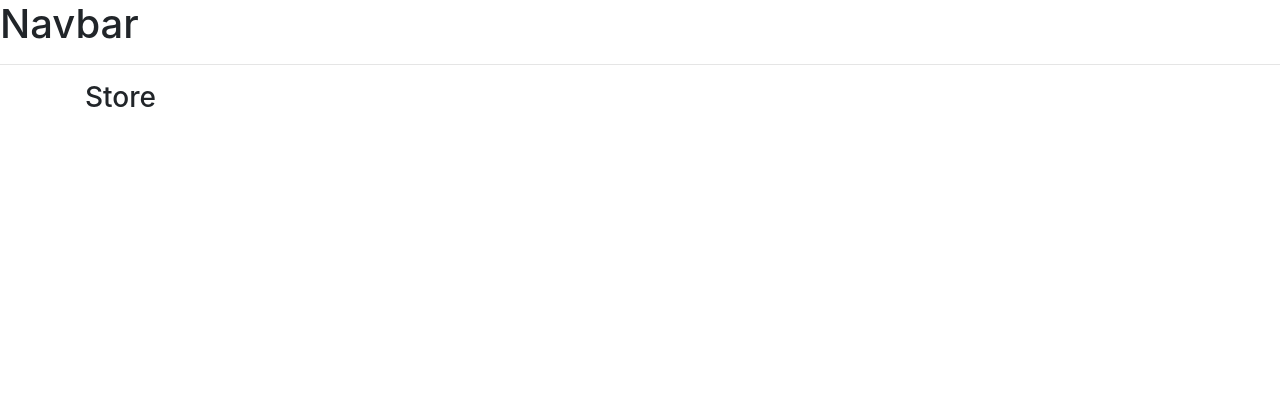
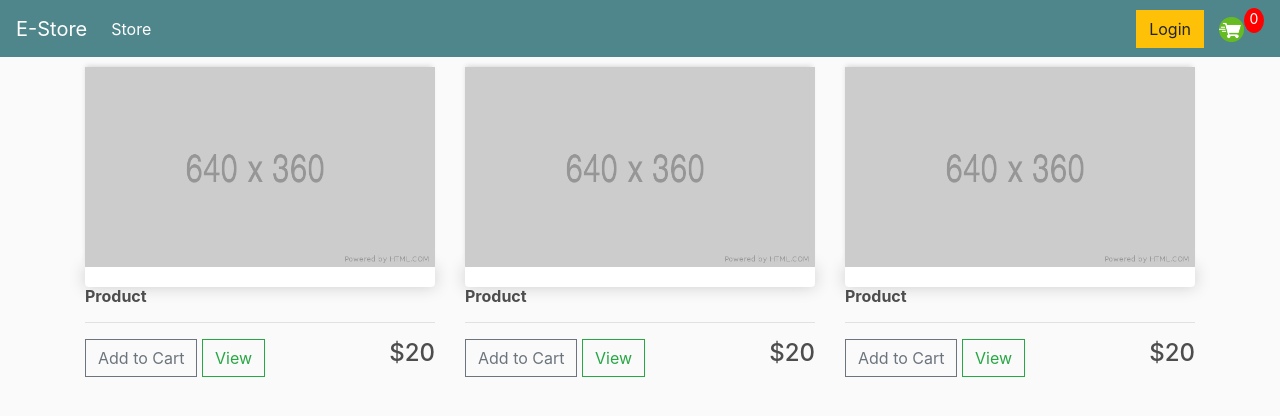
Before and after one commit to DaemonStark/E-Store, a Django app: page / in a window 1280 px wide. Shown: the top 416 px of the page. Run offline with Django 3.2, Linux system fonts and the light colour scheme; some libraries are stand-ins or nearby versions.

Commit message:
Arranging main.html

```diff
--- a/ecommerce/settings.py
+++ b/ecommerce/settings.py
@@ -120,6 +120,9 @@ USE_TZ = True
 
 STATIC_URL = '/static/'
 
+STATIC_ROOT = os.path.join(BASE_DIR, '/')
+
+
 STATICFILES_DIRS = [
-    os.path.join(BASE_DIR, 'static')
+    os.path.join(BASE_DIR, 'static/')
 ]
--- a/static/css/main.css
+++ b/static/css/main.css
@@ -0,0 +1,99 @@
+body{
+	background-color: hsl(0, 0%, 98%);
+}
+
+h1,h2,h3,h4,h5,h6{
+	color:hsl(0, 0%, 30%);
+}
+
+.box-element{
+	box-shadow:hsl(0, 0%, 80%) 0 0 16px;
+	background-color: #fff;
+	border-radius: 4px;
+	padding: 10px;
+}
+
+.thumbnail{
+	width: 100%;
+	height: 200px;
+	-webkit-box-shadow: -1px -3px 5px -2px rgba(214,214,214,1);
+    -moz-box-shadow: -1px -3px 5px -2px rgba(214,214,214,1);
+    box-shadow: -1px -3px 5px -2px rgba(214,214,214,1);
+}
+
+.product{
+	border-radius: 0 0 4px 4px;
+}
+
+.bg-dark{
+	background-color: #4f868c!important;
+}
+
+#cart-icon{
+	width:25px;
+	display: inline-block;
+	margin-left: 15px;
+}
+
+#cart-total{
+	display: block;
+	text-align: center;
+	color:#fff;
+	background-color: red;
+	width: 20px;
+	height: 25px;
+	border-radius: 50%;
+	font-size: 14px;
+}
+
+.col-lg-4, .col-lg-6, .col-lg-8, .col-lg-12{
+	margin-top: 10px;
+}
+
+.btn{
+	border-radius: 0;
+}
+
+.row-image{
+	width: 100px;
+}
+
+.form-field{
+	width:250px;
+	display: inline-block;
+	padding: 5px;
+}
+
+.cart-row{
+	display: flex;
+    align-items: flex-stretch;
+    padding-bottom: 10px;
+    margin-bottom: 10px;
+    border-bottom: 1px solid #ececec;
+
+}
+
+.quantity{
+	display: inline-block;
+	font-weight: 700;
+	padding-right:10px;
+
+
+}
+
+.chg-quantity{
+	width: 12px;
+	cursor: pointer;
+	display: block;
+	margin-top: 5px;
+	transition:.1s;
+}
+
+.chg-quantity:hover{
+	opacity: .6;
+}
+
+
+.hidden{
+	display: none!important;
+}
--- a/store/templates/store/cart.html
+++ b/store/templates/store/cart.html
@@ -1,5 +1,7 @@
 {% extends 'store/main.html' %}
 {% load static %}
 {% block content %}
+
     <h3>Cart</h3>
+
 {% endblock content %}
--- a/store/templates/store/main.html
+++ b/store/templates/store/main.html
@@ -4,15 +4,40 @@
 <head>
     <meta charset="UTF-8">
     <title>E-Store</title>
-    <link rel="stylesheet" href="{% static 'https://stackpath.bootstrapcdn.com/bootstrap/4.4.1/css/bootstrap.min.css' %}" integrity="sha384-Vkoo8x4CGsO3+Hhxv8T/Q5PaXtkKtu6ug5TOeNV6gBiFeWPGFN9MuhOf23Q9Ifjh" crossorigin="anonymous">
+    <link rel="stylesheet" href="https://stackpath.bootstrapcdn.com/bootstrap/4.4.1/css/bootstrap.min.css" integrity="sha384-Vkoo8x4CGsO3+Hhxv8T/Q5PaXtkKtu6ug5TOeNV6gBiFeWPGFN9MuhOf23Q9Ifjh" crossorigin="anonymous">
 
     <link rel="stylesheet" type="text/css" href="{% static 'css/main.css' %}">
     <meta name="viewport" content="width=device-width, initial-scale=1, maximum-scale=1,minimum-scale=1">
 
 </head>
 <body>
-    <h1>Navbar</h1>
-    <hr>
+    <nav class="navbar navbar-expand-lg navbar-dark bg-dark">
+	  <a class="navbar-brand" href="{% url 'store' %}">E-Store</a>
+	  <button class="navbar-toggler" type="button" data-toggle="collapse" data-target="#navbarSupportedContent" aria-controls="navbarSupportedContent" aria-expanded="false" aria-label="Toggle navigation">
+	    <span class="navbar-toggler-icon"></span>
+	  </button>
+
+	  <div class="collapse navbar-collapse" id="navbarSupportedContent">
+	    <ul class="navbar-nav mr-auto">
+	      <li class="nav-item active">
+	        <a class="nav-link" href="{% url 'store' %}">Store<span class="sr-only">(current)</span></a>
+	      </li>
+
+	    </ul>
+	    <div class="form-inline my-2 my-lg-0">
+	     	<a href="#"class="btn btn-warning">Login</a>
+
+	     	<a href="{% url 'cart' %}">
+	    		<img  id="cart-icon" src="{% static 'images/cart.png' %}">
+	    	</a>
+	    	<p id="cart-total">0</p>
+
+	    </div>
+	  </div>
+	</nav>
+
+
+
     <div class="container">
         {% block content %}
 
@@ -20,10 +45,10 @@
 
     </div>
 
-	<script src="{% static 'https://code.jquery.com/jquery-3.4.1.slim.min.js' %}" integrity="sha384-J6qa4849blE2+poT4WnyKhv5vZF5SrPo0iEjwBvKU7imGFAV0wwj1yYfoRSJoZ+n" crossorigin="anonymous"></script>
+	<script src="https://code.jquery.com/jquery-3.4.1.slim.min.js" integrity="sha384-J6qa4849blE2+poT4WnyKhv5vZF5SrPo0iEjwBvKU7imGFAV0wwj1yYfoRSJoZ+n" crossorigin="anonymous"></script>
 
-	<script src="{% static 'https://cdn.jsdelivr.net/npm/popper.js@1.16.0/dist/umd/popper.min.js' %}" integrity="sha384-Q6E9RHvbIyZFJoft+2mJbHaEWldlvI9IOYy5n3zV9zzTtmI3UksdQRVvoxMfooAo" crossorigin="anonymous"></script>
+	<script src="https://cdn.jsdelivr.net/npm/popper.js@1.16.0/dist/umd/popper.min.js" integrity="sha384-Q6E9RHvbIyZFJoft+2mJbHaEWldlvI9IOYy5n3zV9zzTtmI3UksdQRVvoxMfooAo" crossorigin="anonymous"></script>
 
-	<script src="{% static 'https://stackpath.bootstrapcdn.com/bootstrap/4.4.1/js/bootstrap.min.js' %}" integrity="sha384-wfSDF2E50Y2D1uUdj0O3uMBJnjuUD4Ih7YwaYd1iqfktj0Uod8GCExl3Og8ifwB6" crossorigin="anonymous"></script>
+	<script src="https://stackpath.bootstrapcdn.com/bootstrap/4.4.1/js/bootstrap.min.js" integrity="sha384-wfSDF2E50Y2D1uUdj0O3uMBJnjuUD4Ih7YwaYd1iqfktj0Uod8GCExl3Og8ifwB6" crossorigin="anonymous"></script>
 </body>
 </html>
--- a/store/templates/store/store.html
+++ b/store/templates/store/store.html
@@ -1,5 +1,34 @@
 {% extends 'store/main.html' %}
 {% load static %}
 {% block content %}
-    <h3>Store</h3>
+    <div class="row">
+        <div class="col-lg-4">
+            <img class="thumbnail" src="{%static 'images/placeholder.png' %}">
+            <div class="box-element product"></div>
+            <h6><strong>Product</strong></h6>
+            <hr>
+            <button class="btn btn-outline-secondary add-btn">Add to Cart</button>
+            <a class="btn btn-outline-success" href="#">View</a>
+            <h4 style="display: inline-block;float: right">$20</h4>
+        </div>
+        <div class="col-lg-4">
+            <img class="thumbnail" src="{%static 'images/placeholder.png' %}">
+            <div class="box-element product"></div>
+            <h6><strong>Product</strong></h6>
+            <hr>
+            <button class="btn btn-outline-secondary add-btn">Add to Cart</button>
+            <a class="btn btn-outline-success" href="#">View</a>
+            <h4 style="display: inline-block;float: right">$20</h4>
+        </div>
+        <div class="col-lg-4">
+            <img class="thumbnail" src="{%static 'images/placeholder.png' %}">
+            <div class="box-element product"></div>
+            <h6><strong>Product</strong></h6>
+            <hr>
+            <button class="btn btn-outline-secondary add-btn">Add to Cart</button>
+            <a class="btn btn-outline-success" href="#">View</a>
+            <h4 style="display: inline-block;float: right">$20</h4>
+
+        </div>
+    </div>
 {% endblock content %}
```
Also changed, not shown: db.sqlite3, static/images/arrow-down.png (added), static/images/arrow-up.png (added), static/images/placeholder.png (added).
